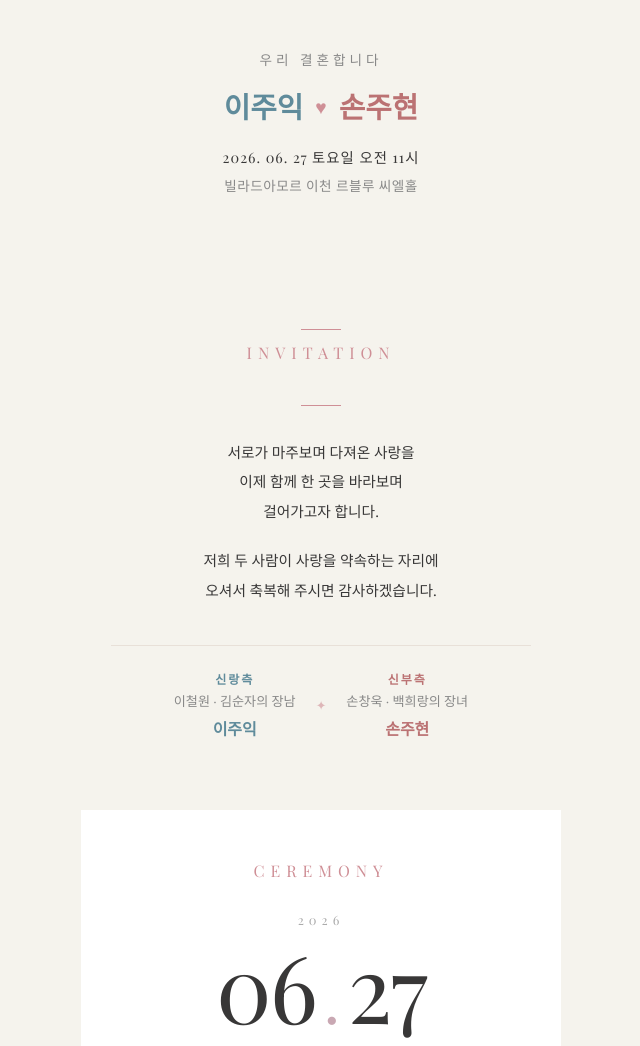
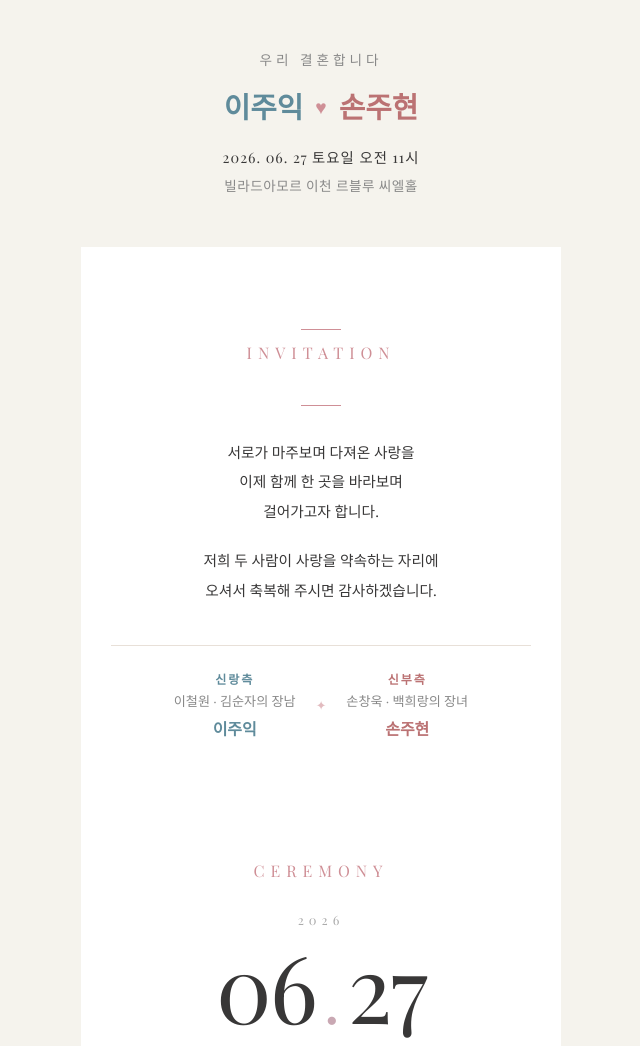
Before and after one commit to lee-juik/invitation-card, a Flask app: page / in a window 1280 px wide. Shown: the part 545-1591 px from the top of the page, without its empty margins (319-959 px from the left). Run offline with Flask 3, Linux system fonts and the light colour scheme; data that the repository does not hold is empty; some libraries are stand-ins or nearby versions; some web fonts are replaced.

Commit message:
refactor: INVITATION 섹션 배경색을 ivory → 흰색으로 변경

```diff
--- a/static/css/style.css
+++ b/static/css/style.css
@@ -138,7 +138,7 @@ a { text-decoration: none; color: inherit; }
 }
 
 /* ===================== SECTION 2: 인사말 ===================== */
-.sec2 { background: var(--ivory); }
+.sec2 { background: #fff; }
 .sec2 .section-inner {
     padding: 70px 30px;
     display: flex;
--- a/templates/index.html
+++ b/templates/index.html
@@ -9,7 +9,7 @@
     <link rel="stylesheet" href="https://cdn.salondeletter.com/cdn/swiper/swiper-bundle.min.css">
     <link rel="stylesheet" href="https://unpkg.com/leaflet@1.9.4/dist/leaflet.css"/>
     <link rel="stylesheet" href="https://cdn.salondeletter.com/cdn/aos/aos.css">
-    <link rel="stylesheet" href="{{ url_for('static', filename='css/style.css') }}?v=20260410h">
+    <link rel="stylesheet" href="{{ url_for('static', filename='css/style.css') }}?v=20260410i">
 </head>
 <body>
 <div id="wrap">
```
